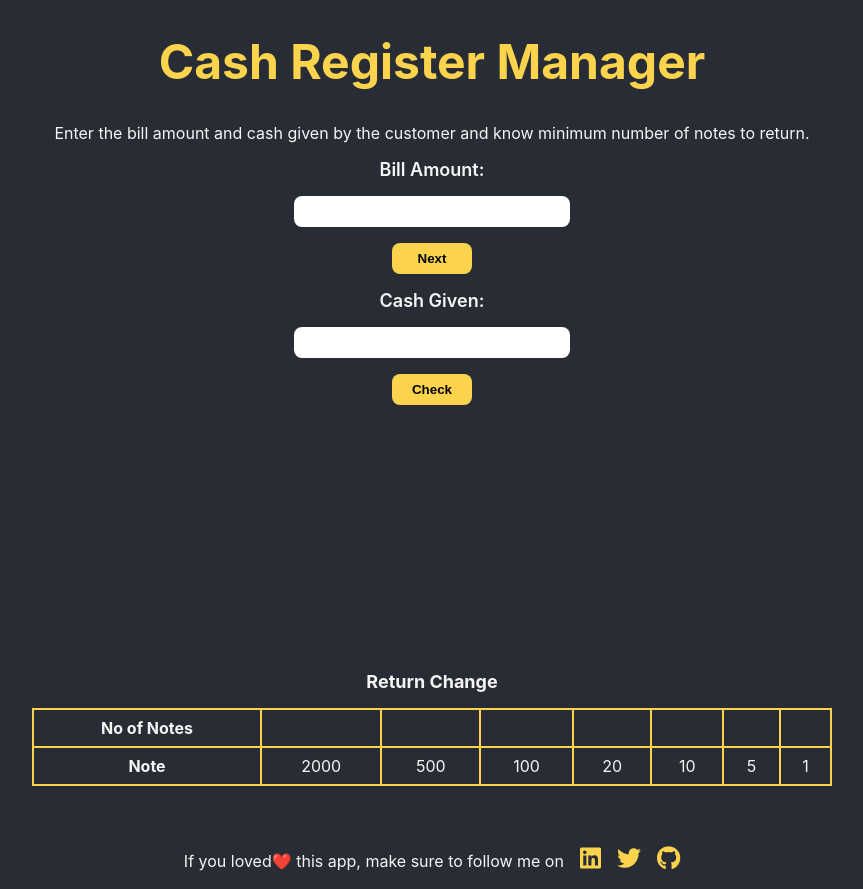
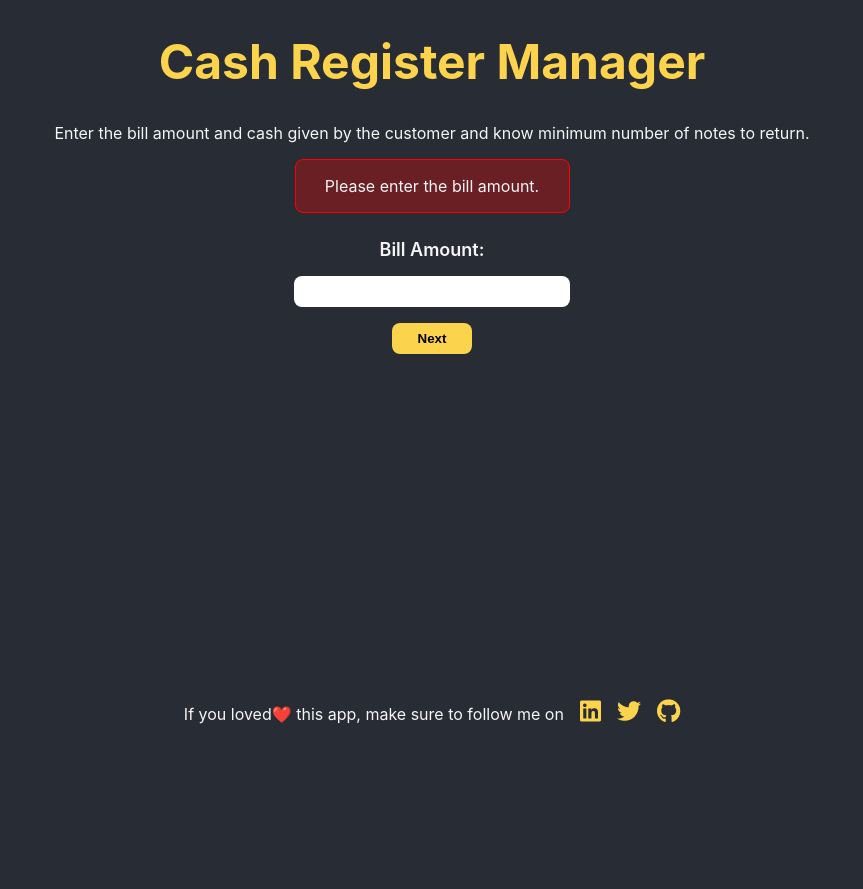
Before and after one commit to shaik-saad/cash-register-manager, a React (Create React App) app: page / in a window 1280 px wide. Both pictures are taken after a click on the button "Next". Shown: the whole page, without its empty margins (208-1071 px from the left). After the commit the page ends 800 px from the top, so only its background shows below. Built offline with nearby package versions, Linux system fonts and the light colour scheme.

Commit message:
feat: added functionality

```diff
--- a/src/App.js
+++ b/src/App.js
@@ -1,7 +1,75 @@
+import { useState } from 'react';
 import './App.css';
 
 const notesAvailable = [2000, 500, 100, 20, 10, 5, 1]
+
 function App() {
+  const [values, setValues ] = useState({
+    billAmount: "",
+    cashAmountGiven: "",
+    noOfNotes: [],
+  })
+  const [showCashInput, setShowCashInput] = useState(false)
+  const [showReturnChangeTable, setShowReturnChangeTable] = useState(false)
+  const [successMessage, setSuccessMessage] = useState("")
+  const [errorMessage, setErrorMessage] = useState("")
+
+  const {billAmount, cashAmountGiven, noOfNotes} = values;
+
+  function showErrorMessage(errMessage){
+    setErrorMessage(<p id="message">{errMessage}</p>)
+  }
+
+  function amountInputValidation(inputValue){
+    if(inputValue === "")
+      return showErrorMessage("Please enter the bill amount.")
+    if(inputValue%1 !== 0)
+        return showErrorMessage("Please input numbers.")
+    if(inputValue <= 0)
+      return showErrorMessage("Invalid amount. Please enter a valid amount.")
+    return true
+  }
+
+  function billAmountchangeHandler(event){
+    setValues({...values, billAmount: event.target.value})
+  }
+
+  function nextButtonClickHandler(){
+    if(amountInputValidation(billAmount)){
+      setShowCashInput(true)
+      setErrorMessage("")
+    }
+  }
+
+  function cashAmountGivenchangeHandler(event){
+    setValues({...values, cashAmountGiven: event.target.value})
+  }
+
+  function checkClickHandler(){
+    if(amountInputValidation(cashAmountGiven)){
+      if(Number(cashAmountGiven)  > Number(billAmount)){
+        var amountToBeReturned = cashAmountGiven - billAmount
+        var notesArray = []
+        for( var i = 0; i <notesAvailable.length; i++){
+          const notesTobeGiven = Math.trunc(amountToBeReturned / notesAvailable[i])
+          amountToBeReturned %= notesAvailable[i]
+          notesArray.push(notesTobeGiven)
+        }
+        setValues({...values, noOfNotes: notesArray})
+        setErrorMessage("")
+        setSuccessMessage(<p
+                            id="message"
+                            style={{"backgroundColor": "rgba(0, 255, 0, 0.5)", "border": "1px solid green"}}
+                          >
+                            Check the Return Change Drawer.
+                          </p>)
+        setShowReturnChangeTable(true)
+      } else{
+        showErrorMessage("do you want to wash dishes?")
+      }
+    }
+  }
+
   return (
     <div className="App">
       <header className="App-header">
@@ -11,20 +79,40 @@ function App() {
           Enter the bill amount and cash given by the customer and know minimum number of notes to return.
         </p>
         <div className="inner-container">
+          <div id="message-div">{successMessage}{errorMessage}</div>
           <label htmlFor="bill-input">Bill Amount:</label>
-          <input id="bill-input" type="number"/>
-          <button id="next-btn">Next</button>
+          <input
+            id="bill-input"
+            type="text"
+            onChange={billAmountchangeHandler}
+          />
+          { showCashInput ?
+            <>
               <label htmlFor="cash-given-input">Cash Given:</label>
-          <input id="cash-given-input" type="number"/>
-          <button id="check-btn">Check</button>
-        </div>
-        <table id="notes-display-table" style={{"border": "1px solid white"}}>
+              <input
+                id="cash-given-input"
+                type="text"
+                onChange={cashAmountGivenchangeHandler}
+              />
+              <button
+                id="check-btn"
+                onClick={() => checkClickHandler()}>
+                  Check
+              </button>
+            </>
+            : <button id="next-btn" onClick={() => nextButtonClickHandler()}>Next</button>}
+          <table id="notes-display-table" style={{"display": showReturnChangeTable ? "" : "none"}}>
             <caption>Return Change</caption>
             <tbody>
             <tr>
               <th>No of Notes</th>
-            {notesAvailable.map(note => {
-              return <td key={note} className="no-of-notes-td"></td>
+              {notesAvailable.map((notes, index) => {
+                return <td
+                        key={index} className="no-of-notes-td"
+                        style={{"backgroundColor": (noOfNotes[index] > 0) ? "rgba(0, 255, 0, 0.5)" : ""}}
+                      >
+                        {noOfNotes[index]}
+                      </td>
               })}
             </tr>
             <tr>
@@ -35,6 +123,7 @@ function App() {
             </tr>
             </tbody>
           </table>
+        </div>
         <footer>
           <p>If you loved❤️ this app, make sure to follow me on</p>
           <ul id="non-bullet-list">
```
Lines whose indentation alone changed are shown as unchanged.
